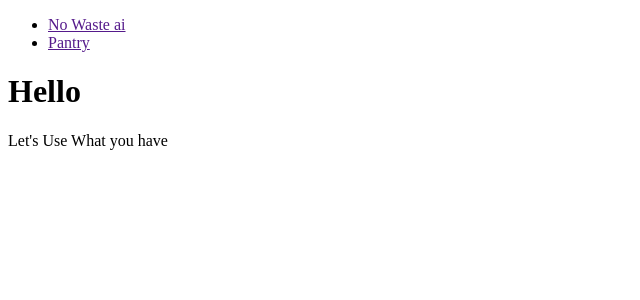
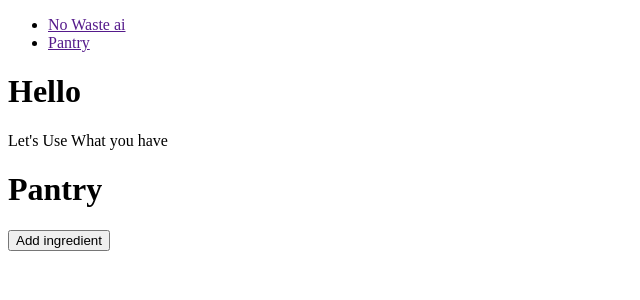
Before and after one commit to Angel-Wangari/Nowasteai-Version-2, a React (Vite) app in the folder nowasteversion2/Frontend/: page / in a window 1280 px wide. Shown: the top 300 px of the page, without its empty margins (0-640 px from the left). Built offline with nearby package versions, Linux system fonts and the light colour scheme.

Commit message:
changes to frontend

```diff
--- a/nowasteversion2/Frontend/src/App.jsx
+++ b/nowasteversion2/Frontend/src/App.jsx
@@ -1,11 +1,13 @@
 
 import Nav from "./nav.jsx";
 import Header from './DashboardHeader.jsx';
+import Pantry from "./pantry.jsx";
 function App() {
   return(
     <>
     <Nav/>
     <Header/>
+    <Pantry/>
 
     </>
   );
--- /dev/null
+++ b/nowasteversion2/Frontend/src/pantry.jsx
@@ -0,0 +1,29 @@
+import { useState } from "react"
+function Pantry(){
+    const[showForm,setShowForm]=useState(false)
+    return(
+        <>
+        <h1>Pantry</h1>
+        <button onClick={()=>setShowForm(true)}>Add ingredient</button>
+        {showForm &&(
+            <form onSubmit={handleSubmit}>
+                <label htmlFor="name">Name:</label>
+                <input type="text" id="name" name="name" required/>
+                <label htmlFor="unit">Unit:</label>
+                <input type="text" id="unit" name="unit" required/>
+                <label htmlFor="quantity">Quantity:</label>
+                <input type="text" id="quantity" name="quantity" required/>
+                <label htmlFor="expiry_date">Expiry Date:</label>
+                <input type="text" id="expiry_date" name="expiry_date" required/>
+                <button type="submit">Add Ingredient</button>
+            </form>
+        )
+
+        }
+
+
+        </>
+    )
+
+}
+export default Pantry
```
Also changed, not shown: 1 other file (tests, documents, lock files or other folders).
